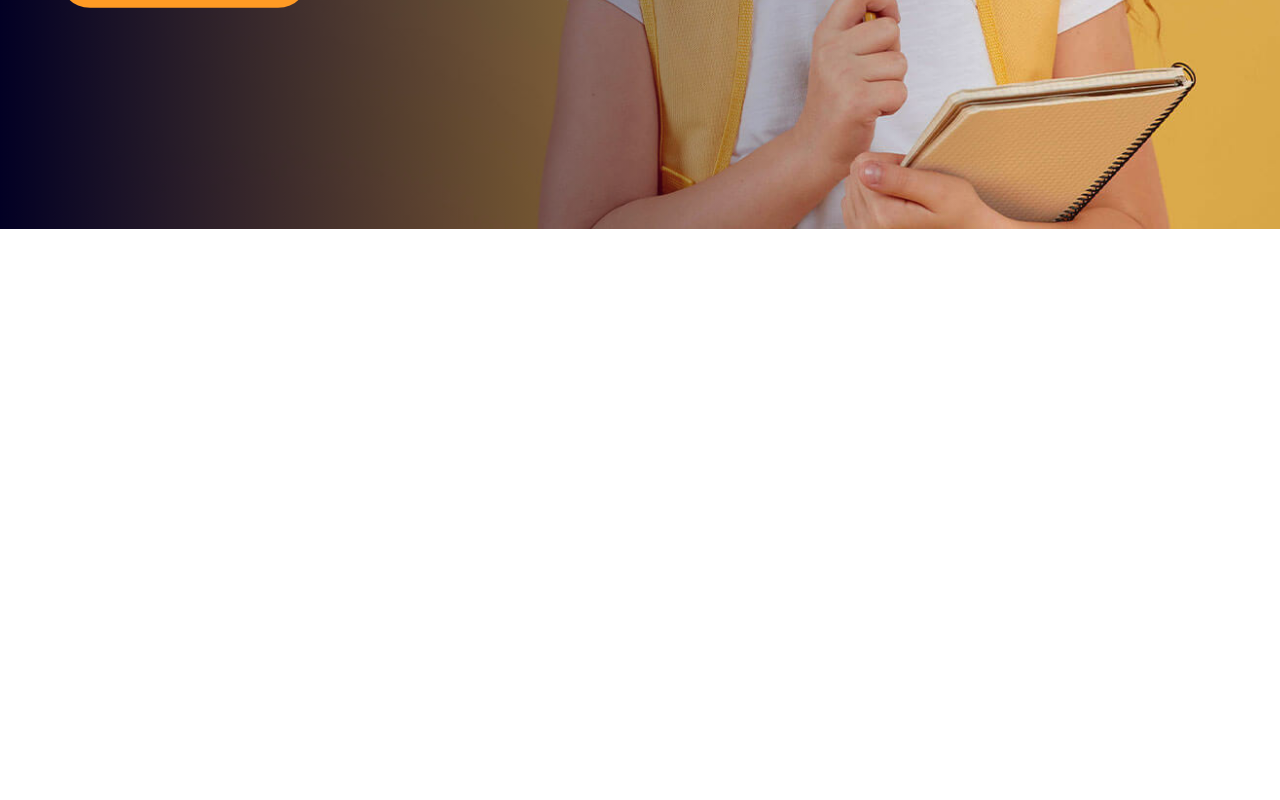
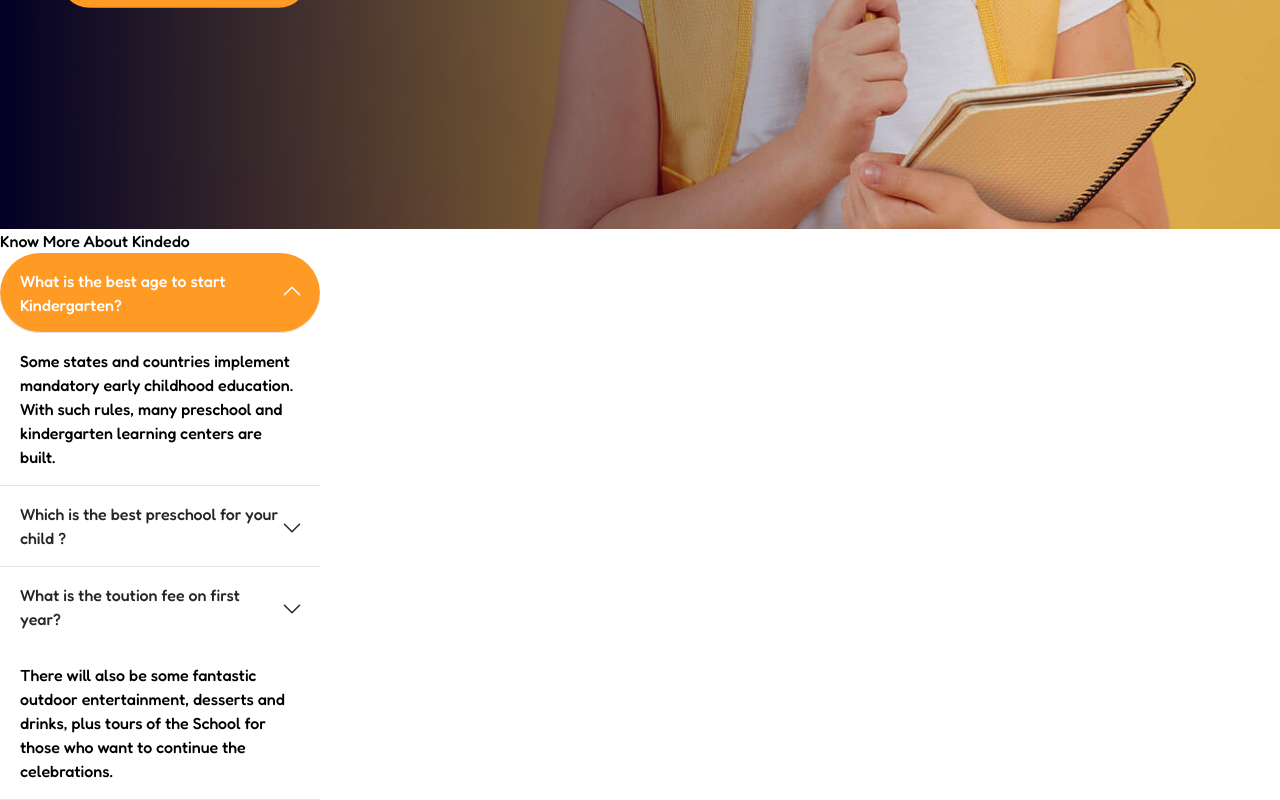
Before and after one commit to TalhaSeven/Dynamic-Corporate-Website, a React (Create React App) app: page / in a window 1280 px wide. Shown: the part 669-1469 px from the top of the page. Before the commit the page ends 898 px from the top, so only its background shows below. Built offline with nearby package versions, Linux system fonts and the light colour scheme; what tw-elements would draw is missing.

Commit message:
faq edit

```diff
--- a/src/App.js
+++ b/src/App.js
@@ -9,7 +9,7 @@ function App() {
     <BrowserRouter>
       <Navbar />
       <Slider2 />
-      {/* <Faq/> */}
+      <Faq/>
     </BrowserRouter>
   );
 }
--- a/src/components/Faq.jsx
+++ b/src/components/Faq.jsx
@@ -1,16 +1,20 @@
+import { useEffect } from "react";
 import { Collapse, initTE } from "tw-elements";
 
 initTE({ Collapse });
 
 const Faq = () => {
+
+
+
   return (
     <div className="bg-white">
       <h1>Know More About Kindedo</h1>
       <div id="accordionFlushExample" className="w-1/4">
-        <div className="w-full rounded-t-lg border border-l-0 border-r-0 border-t-0 border-neutral-200 bg-white dark:border-neutral-600 dark:bg-neutral-800">
+        <div className="w-full rounded-t-lg border border-l-0 border-r-0 border-t-0 border-neutral-200 bg-white">
           <h2 className="mb-0" id="flush-headingOne">
             <button
-              className="group relative flex w-full items-center rounded-full border-0 bg-white px-5 py-4 text-left text-base text-neutral-800 transition [overflow-anchor:none] hover:z-[2] focus:z-[3] focus:outline-none dark:bg-neutral-800 dark:text-white [&:not([data-te-collapse-collapsed])]:bg-[#FF9B24] [&:not([data-te-collapse-collapsed])]:text-white [&:not([data-te-collapse-collapsed])]:[box-shadow:inset_0_-1px_0_rgba(229,231,235)] dark:[&:not([data-te-collapse-collapsed])]:bg-neutral-800 dark:[&:not([data-te-collapse-collapsed])]:text-primary-400 dark:[&:not([data-te-collapse-collapsed])]:[box-shadow:inset_0_-1px_0_rgba(75,85,99)]"
+              className="group relative flex w-full items-center rounded-full border-0 bg-white px-5 py-4 text-left text-base text-neutral-800 transition [overflow-anchor:none] hover:z-[2] focus:z-[3] focus:outline-none dark:text-black [&:not([data-te-collapse-collapsed])]:bg-[#FF9B24] [&:not([data-te-collapse-collapsed])]:text-white [&:not([data-te-collapse-collapsed])]:[box-shadow:inset_0_-1px_0_rgba(229,231,235)]"
               type="button"
               data-te-collapse-init
               data-te-target="#flush-collapseOne"
@@ -51,10 +55,10 @@ const Faq = () => {
             </div>
           </div>
         </div>
-        <div className="rounded-none border border-l-0 border-r-0 border-t-0 border-neutral-200 bg-white dark:border-neutral-600 dark:bg-neutral-800">
+        <div className="w-full rounded-t-lg border border-l-0 border-r-0 border-t-0 border-neutral-200 bg-white ">
           <h2 className="mb-0" id="flush-headingTwo">
             <button
-              className="group relative flex w-full items-center rounded-full border-0 bg-white px-5 py-4 text-left text-base text-neutral-800 transition [overflow-anchor:none] hover:z-[2] focus:z-[3] focus:outline-none dark:bg-neutral-800 dark:text-white [&:not([data-te-collapse-collapsed])]:bg-[#FF9B24] [&:not([data-te-collapse-collapsed])]:text-white [&:not([data-te-collapse-collapsed])]:[box-shadow:inset_0_-1px_0_rgba(229,231,235)] dark:[&:not([data-te-collapse-collapsed])]:bg-neutral-800 dark:[&:not([data-te-collapse-collapsed])]:text-primary-400 dark:[&:not([data-te-collapse-collapsed])]:[box-shadow:inset_0_-1px_0_rgba(75,85,99)]"
+              className="group relative flex w-full items-center rounded-full border-0 bg-white px-5 py-4 text-left text-base text-neutral-800 transition [overflow-anchor:none] hover:z-[2] focus:z-[3] focus:outline-none dark:text-black [&:not([data-te-collapse-collapsed])]:bg-[#FF9B24] [&:not([data-te-collapse-collapsed])]:text-white [&:not([data-te-collapse-collapsed])]:[box-shadow:inset_0_-1px_0_rgba(229,231,235)]"
               type="button"
               data-te-collapse-init
               data-te-collapse-collapsed
@@ -95,10 +99,10 @@ const Faq = () => {
             </div>
           </div>
         </div>
-        <div className="rounded-none border border-b-0 border-l-0 border-r-0 border-t-0 border-neutral-200 bg-white dark:border-neutral-600 dark:bg-neutral-800">
+        <div className="w-full rounded-t-lg border border-l-0 border-r-0 border-t-0 border-neutral-200 bg-white">
           <h2 className="mb-0" id="flush-headingThree">
             <button
-              className="group relative flex w-full items-center rounded-full border-0 bg-white px-5 py-4 text-left text-base text-neutral-800 transition [overflow-anchor:none] hover:z-[2] focus:z-[3] focus:outline-none dark:bg-neutral-800 dark:text-white [&:not([data-te-collapse-collapsed])]:bg-[#FF9B24] [&:not([data-te-collapse-collapsed])]:text-white [&:not([data-te-collapse-collapsed])]:[box-shadow:inset_0_-1px_0_rgba(229,231,235)] dark:[&:not([data-te-collapse-collapsed])]:bg-neutral-800 dark:[&:not([data-te-collapse-collapsed])]:text-primary-400 dark:[&:not([data-te-collapse-collapsed])]:[box-shadow:inset_0_-1px_0_rgba(75,85,99)]"
+              className="group relative flex w-full items-center rounded-full border-0 bg-white px-5 py-4 text-left text-base text-neutral-800 transition [overflow-anchor:none] hover:z-[2] focus:z-[3] focus:outline-none dark:text-black [&:not([data-te-collapse-collapsed])]:bg-[#FF9B24] [&:not([data-te-collapse-collapsed])]:text-white [&:not([data-te-collapse-collapsed])]:[box-shadow:inset_0_-1px_0_rgba(229,231,235)]"
               type="button"
               data-te-collapse-init
               data-te-collapse-collapsed
```
